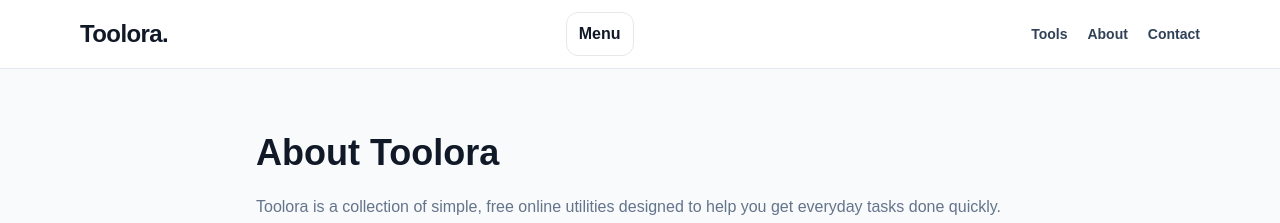
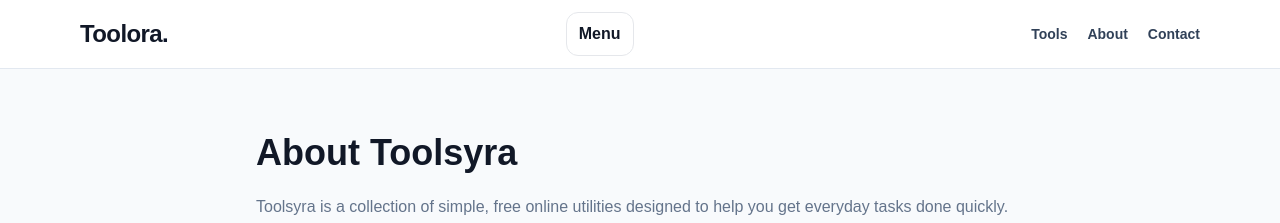
Before and after one commit to safwan552/toolora, a Next.js app: page /about in a window 1280 px wide. Shown: the top 223 px of the page. Built offline with nearby package versions, Linux system fonts and the light colour scheme; no server answers.

Commit message:
Rebrand app/about/page.tsx to Toolsyra

```diff
--- a/app/about/page.tsx
+++ b/app/about/page.tsx
@@ -1,3 +1,3 @@
 import type { Metadata } from "next";
-export const metadata: Metadata = { title: "About Toolora", description: "Learn about Toolora, a collection of simple and free online tools." };
-export default function About(){return <div className="container section max-w-3xl"><h1 className="text-4xl font-black">About Toolora</h1><p className="muted mt-5 leading-7">Toolora is a collection of simple, free online utilities designed to help you get everyday tasks done quickly. Our goal is to keep useful tools accessible, straightforward and easy to use.</p></div>}
+export const metadata: Metadata = { title: "About Toolsyra", description: "Learn about Toolsyra, a collection of simple and free online tools." };
+export default function About(){return <div className="container section max-w-3xl"><h1 className="text-4xl font-black">About Toolsyra</h1><p className="muted mt-5 leading-7">Toolsyra is a collection of simple, free online utilities designed to help you get everyday tasks done quickly. Our goal is to keep useful tools accessible, straightforward and easy to use.</p></div>}
```
